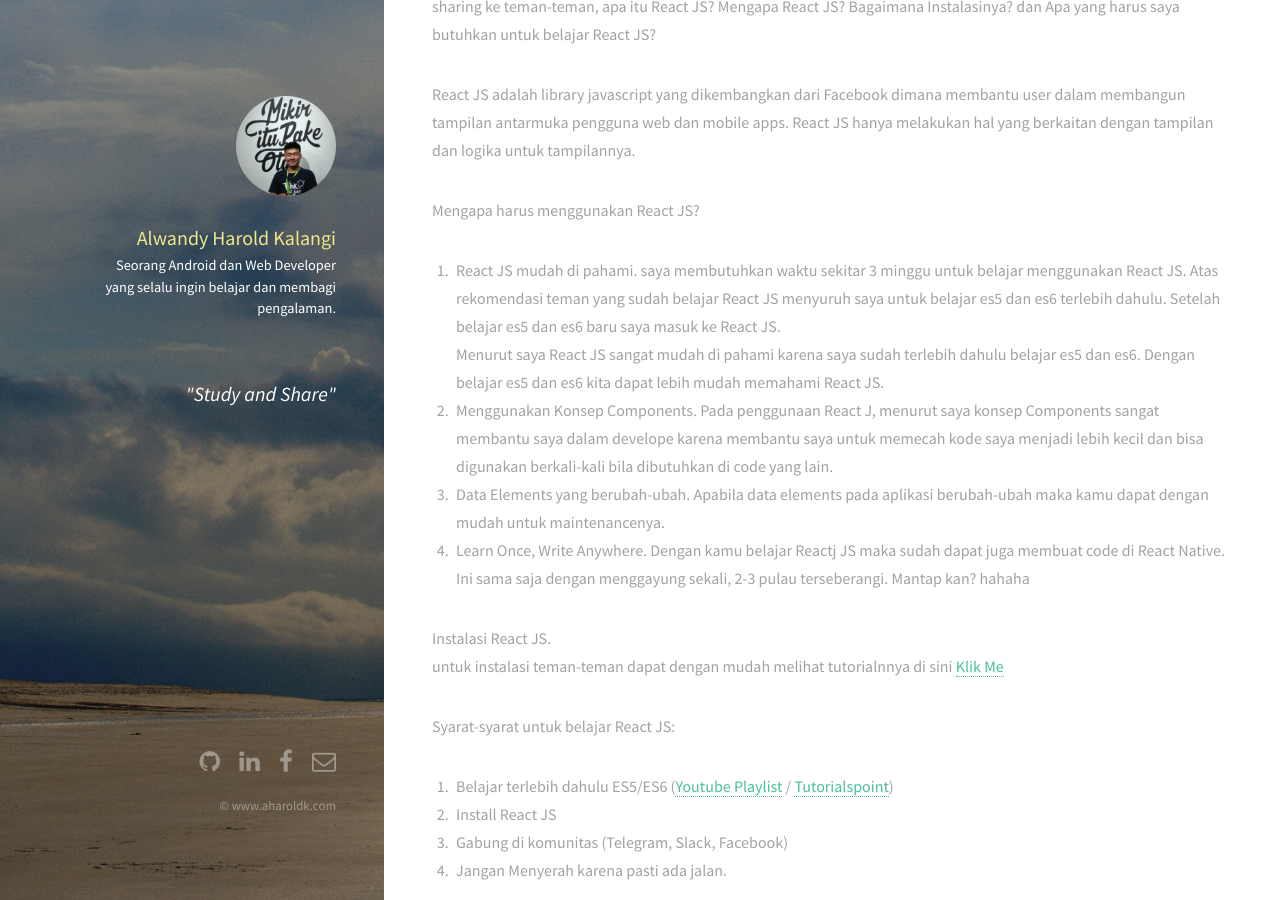
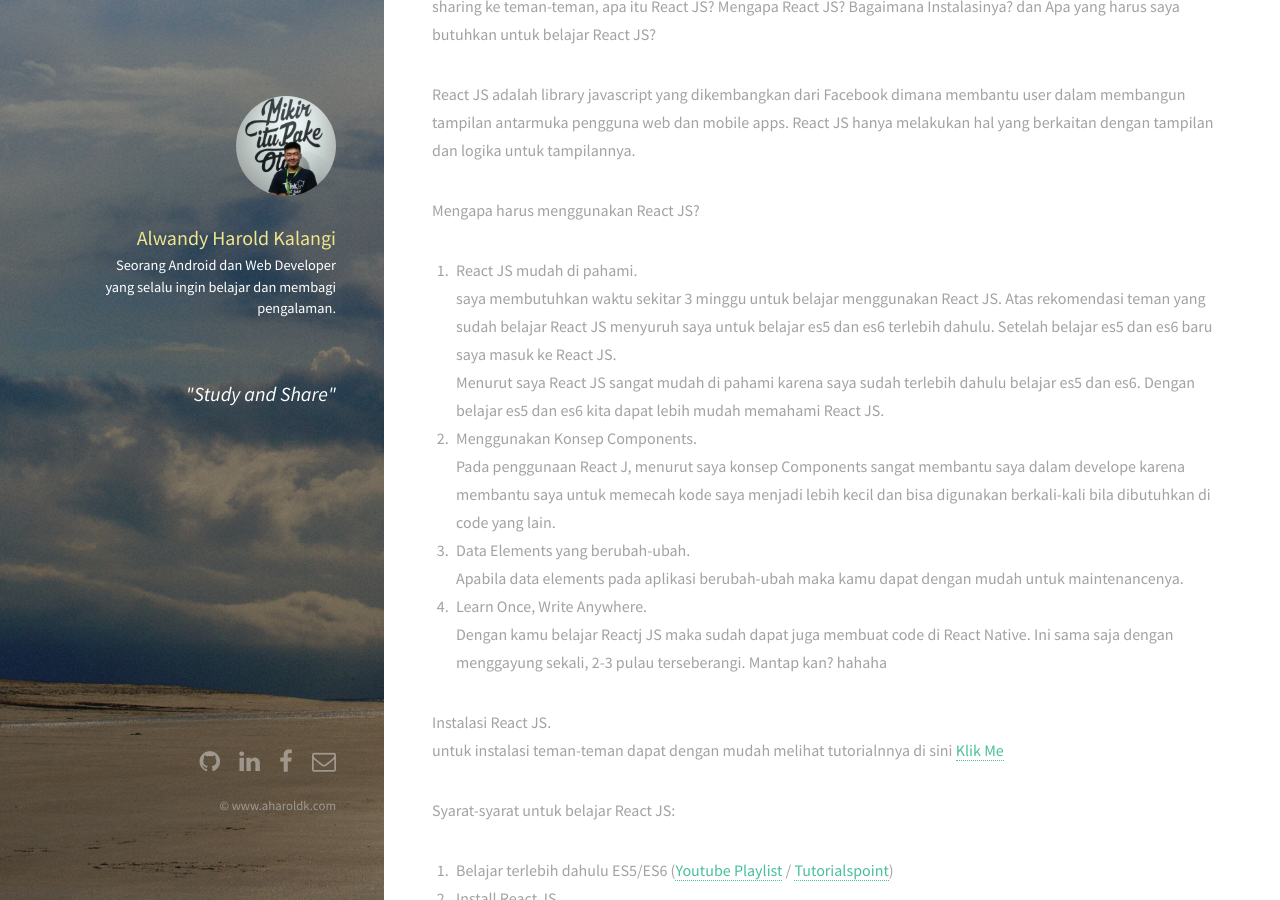
Before and after one commit to aharoldk/aharoldk.com, a Jekyll site: the page built from _posts/2018-05-27-React-JS-Sebagai-Penyambung-Hidup-Yang-Baru.markdown, in a window 1280 px wide and 900 px high, scrolled down 762 px. Built offline with Jekyll 4.4.1, drawn with Linux system fonts in a browser that asks for light colours; nearby versions of some CDN libraries.

Commit message:
Change article #6

```diff
--- a/_posts/2018-05-27-React-JS-Sebagai-Penyambung-Hidup-Yang-Baru.markdown
+++ b/_posts/2018-05-27-React-JS-Sebagai-Penyambung-Hidup-Yang-Baru.markdown
@@ -12,15 +12,15 @@ Jujur saya tidak pernah menggunakan javascript, menurut saya javascript perkemba
 React JS adalah library javascript yang dikembangkan dari Facebook dimana membantu user dalam membangun tampilan antarmuka pengguna web dan mobile apps. React JS hanya melakukan hal yang berkaitan dengan tampilan dan logika untuk tampilannya.
 
 Mengapa harus menggunakan React JS?
-1. React JS mudah di pahami.
+1. React JS mudah di pahami.<br>
     saya membutuhkan waktu sekitar 3 minggu untuk belajar menggunakan React JS. Atas rekomendasi teman yang sudah belajar React JS menyuruh saya untuk belajar es5 dan es6 terlebih dahulu. Setelah belajar es5 dan es6 baru saya masuk ke React JS.
     <br>
     Menurut saya React JS sangat mudah di pahami karena saya sudah terlebih dahulu belajar es5 dan es6. Dengan belajar es5 dan es6 kita dapat lebih mudah memahami React JS.
-2. Menggunakan Konsep Components.
+2. Menggunakan Konsep Components.<br>
     Pada penggunaan React J, menurut saya konsep Components sangat membantu saya dalam develope karena membantu saya untuk memecah kode saya menjadi lebih kecil dan bisa digunakan berkali-kali bila dibutuhkan di code yang lain.
-3. Data Elements yang berubah-ubah.
+3. Data Elements yang berubah-ubah.<br>
     Apabila data elements pada aplikasi berubah-ubah maka kamu dapat dengan mudah untuk maintenancenya.
-4. Learn Once, Write Anywhere.
+4. Learn Once, Write Anywhere.<br>
     Dengan kamu belajar Reactj JS maka sudah dapat juga membuat code di React Native. Ini sama saja dengan menggayung sekali, 2-3 pulau terseberangi. Mantap kan? hahaha
 
 Instalasi React JS. <br>
```
